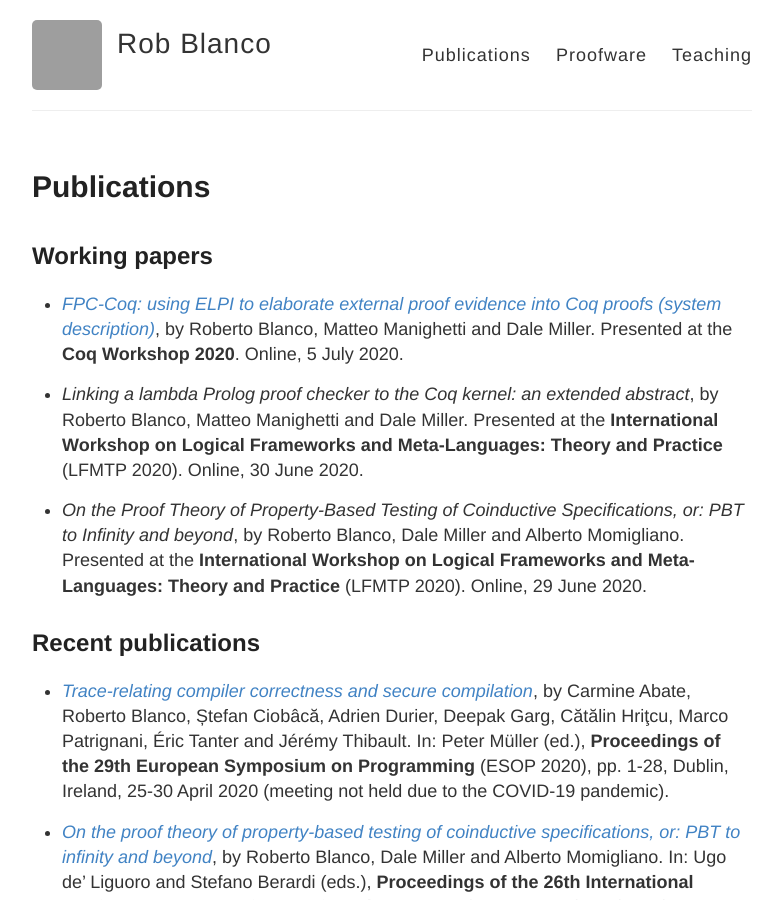
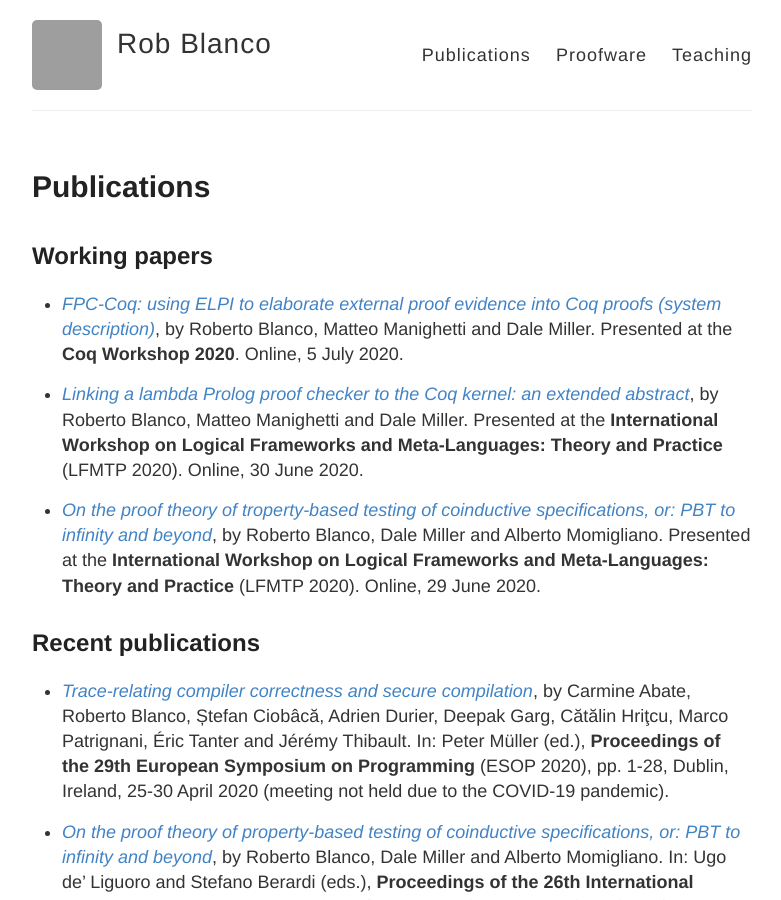
Before and after one commit to robblanco/robblanco.github.io, a Jekyll site: the page built from publications.md, in a window 1280 px wide and 900 px high. Shown: the whole window, without its empty margins (248-1029 px from the left). Built offline with Jekyll 4.4.1, drawn with Linux system fonts in a browser that asks for light colours; grey boxes are pictures that could not be loaded.

```diff
--- a/publications.md
+++ b/publications.md
@@ -12,15 +12,19 @@ permalink: /publications/
   Roberto Blanco, Matteo Manighetti and Dale Miller. Presented at the **Coq
   Workshop 2020**. Online, 5 July 2020.
 
-* *Linking a lambda Prolog proof checker to the Coq kernel: an extended
-  abstract*, by Roberto Blanco, Matteo Manighetti and Dale Miller. Presented
-  at the **International Workshop on Logical Frameworks and Meta-Languages:
-  Theory and Practice** (LFMTP 2020). Online, 30 June 2020.
+* [*Linking a lambda Prolog proof checker to the Coq kernel: an extended
+  abstract*](
+  https://lfmtp.org/workshops/2020/inc/papers/LFMTP_2020_paper_6.pdf), by
+  Roberto Blanco, Matteo Manighetti and Dale Miller. Presented at the
+  **International Workshop on Logical Frameworks and Meta-Languages: Theory and
+  Practice** (LFMTP 2020). Online, 30 June 2020.
 
-* *On the Proof Theory of Property-Based Testing of Coinductive Specifications,
-  or: PBT to Infinity and beyond*, by Roberto Blanco, Dale Miller and Alberto
-  Momigliano. Presented at the **International Workshop on Logical Frameworks
-  and Meta-Languages: Theory and Practice** (LFMTP 2020). Online, 29 June 2020.
+* [*On the proof theory of troperty-based testing of coinductive specifications,
+  or: PBT to infinity and beyond*](
+  https://lfmtp.org/workshops/2020/inc/papers/LFMTP_2020_paper_5.pdf), by
+  Roberto Blanco, Dale Miller and Alberto Momigliano. Presented at the
+  **International Workshop on Logical Frameworks and Meta-Languages: Theory and
+  Practice** (LFMTP 2020). Online, 29 June 2020.
 
 ## Recent publications
 
```
